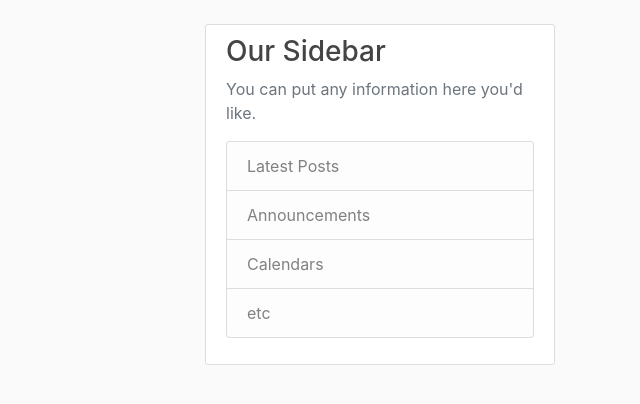
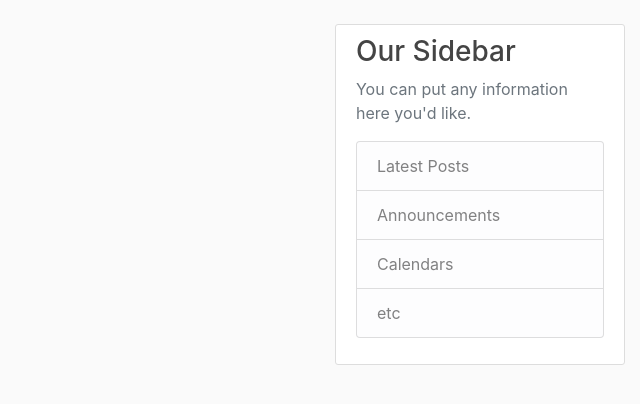
Before and after one commit to Adrian-Cantu/PhANNs, a Flask app: page /uploads/1 in a window 1280 px wide. Shown: the part 56-460 px from the top of the page, without its empty margins (640-1280 px from the left). Run offline with Flask 2, Linux system fonts and the light colour scheme; some libraries are stand-ins or nearby versions.

Commit message:
resize table

```diff
--- a/templates/layout.html
+++ b/templates/layout.html
@@ -38,12 +38,14 @@
         </div>
       </nav>
     </header>
-    <main role="main" class="container">
+    <main role="main" class="container-fluid">
       <div class="row">
-        <div class="col-md-8">
+        <div class="col-lg-1">
+	</div>
+        <div class="col-lg-8">
           {% block content %}{% endblock %}
         </div>
-        <div class="col-md-4">
+        <div class="col-lg-3">
           <div class="content-section">
             <h3>Our Sidebar</h3>
             <p class='text-muted'>You can put any information here you'd like.
```
